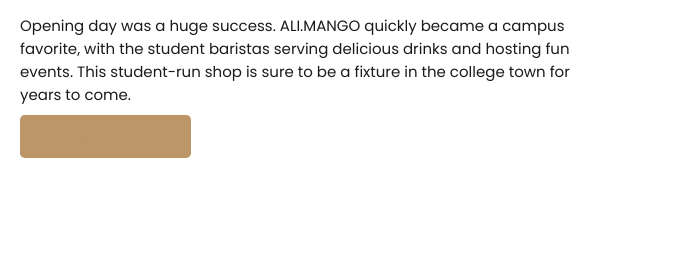
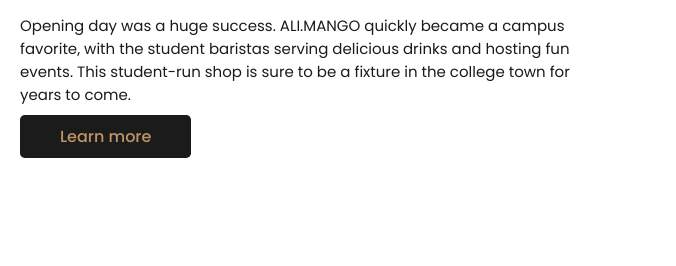
Before and after one commit to alimangocoffee/IT104-WEBSITE, a plain HTML site: page index.html in a window 1280 px wide. Shown: the part 1134-1400 px from the top of the page, 604-1280 px from the left. Drawn offline with nearby package versions, Linux system fonts and the light colour scheme.

Commit message:
Update style.css

```diff
--- a/style.css
+++ b/style.css
@@ -139,7 +139,7 @@ header.shadow{
     background: #bc9667;
 }
 .about .btn {
-    background: #bc9667
+    background: var(--text-color)
 }
 .about{
     display: grid;
```
